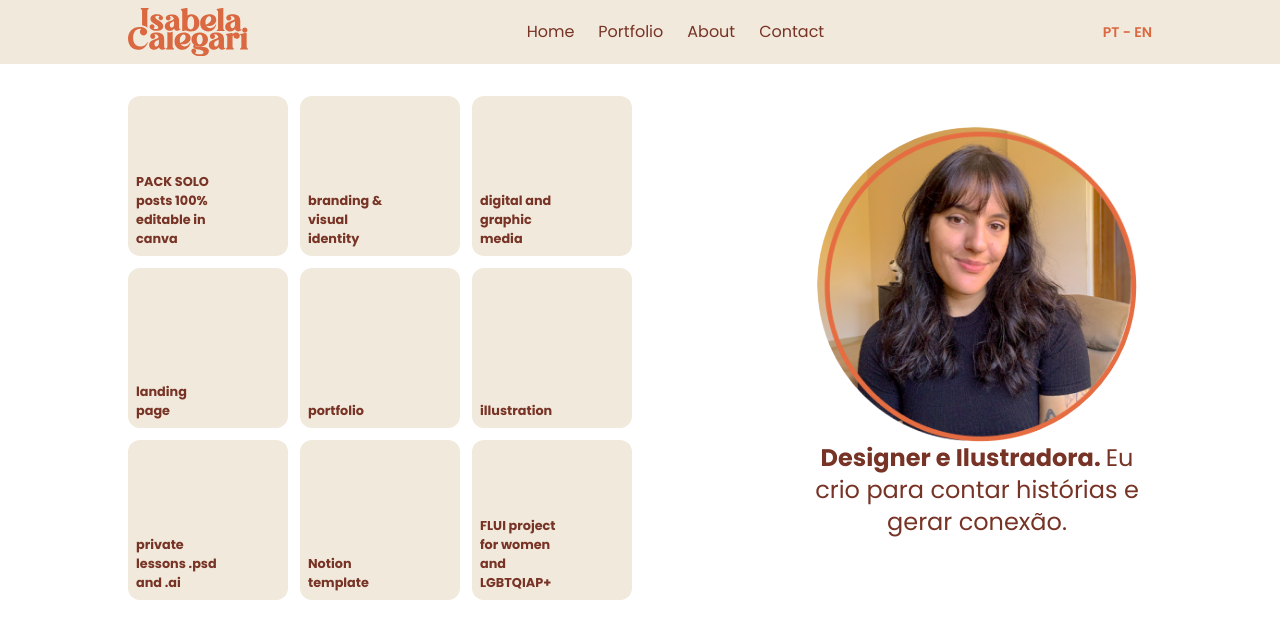
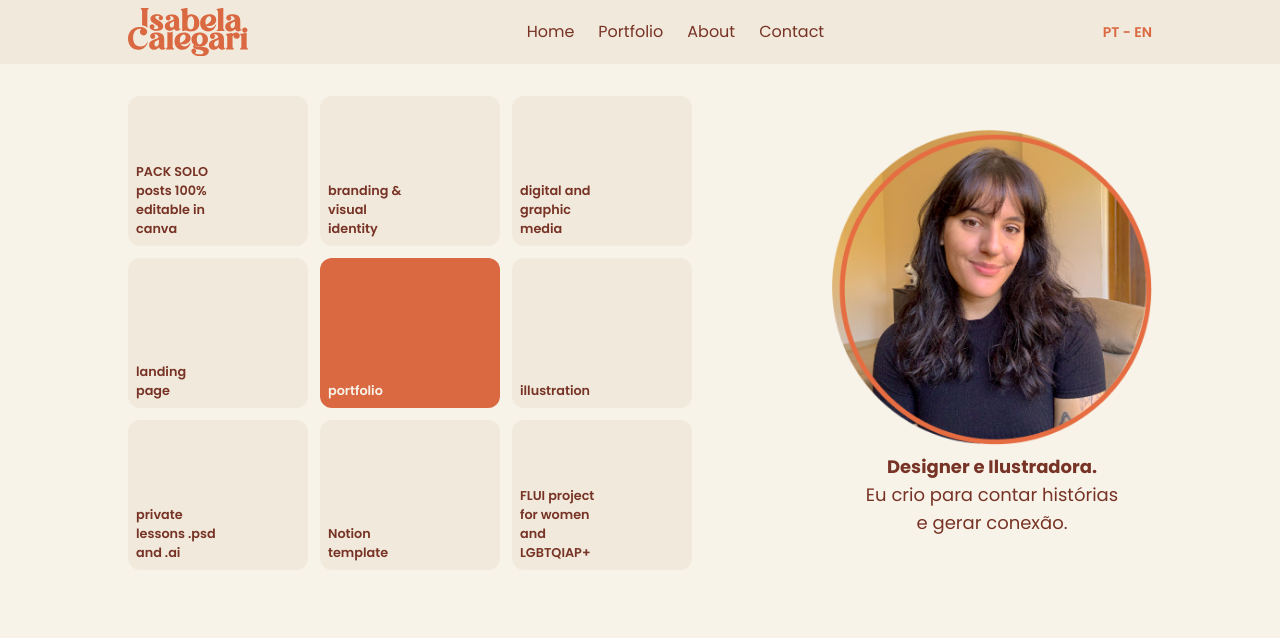
Before and after one commit to JotaDD/belacalegari, a Next.js app: page /about in a window 1280 px wide. Shown: the top 638 px of the page. Built offline with nearby package versions, Linux system fonts and the light colour scheme.

Commit message:
style: set max width for header properly

```diff
--- a/src/app/[locale]/layout.tsx
+++ b/src/app/[locale]/layout.tsx
@@ -24,7 +24,7 @@ export default function RootLayout({
 }: Readonly<RootLayoutType>) {
   return (
     <html lang={locale}>
-      <body className={`${poppins.className} bg-ic-light-yellow`}>
+      <body className={`${poppins.className} bg-ic-orange-50`}>
         <Header />
         {children}
       </body>
--- a/src/components/Hero/Products/index.tsx
+++ b/src/components/Hero/Products/index.tsx
@@ -6,18 +6,19 @@ const Products = () => {
   const locale = useLocale()
   return (
     <section className="">
-      <ul className="grid min-w-[254px] grid-cols-3 grid-rows-3 gap-3  font-bold  ">
+      <ul className="grid min-w-[254px] grid-cols-3 grid-rows-3 gap-3  font-semibold  ">
         {products.map((product, index) => (
           <li
             key={index}
-            className="hover:bg-ic-orange-100 flex aspect-square max-w-[160px]
-            flex-col
-            items-start
+            className={`flex max-w-[180px] flex-col items-start
             justify-end
-            rounded-xl bg-ic-stone-200
+            rounded-xl
             text-[clamp(0.5rem,2.5vw,0.8rem)]
-            text-ic-orange-900 transition-all
-            duration-500  ease-in-out hover:text-ic-orange-800"
+            transition-all
+            duration-500 ease-in-out
+            [aspect-ratio:1.2/1]  hover:bg-ic-orange-100 hover:text-ic-orange-800
+            ${index === 4 ? 'bg-ic-red-500 text-ic-orange-50' : 'bg-ic-stone-200  text-ic-orange-900 '}
+            `}
           >
             <span className="mb-2 ml-2 h-fit w-[min(80%,85px)]">
               <Link href={`#`}>
--- a/src/components/Hero/Profile/index.tsx
+++ b/src/components/Hero/Profile/index.tsx
@@ -10,7 +10,7 @@ const Profile = () => {
   }
 
   return (
-    <div className="mb-8 flex h-full min-w-[215px] flex-col items-center justify-center lg:order-2">
+    <div className=" mb-8 flex h-full flex-col items-center justify-center  lg:order-2 lg:mb-0">
       <Image
         priority={true}
         src={profilePicture}
@@ -18,11 +18,11 @@ const Profile = () => {
         height={173}
         sizes="auto"
         alt="profile picture of Isabela"
-        className="min-w-[180px] rounded-full md:w-[320px]"
+        className="min-w-[180px] md:w-[320px]"
       />
-      <h2 className="w-[clamp(226px,40vw,350px)] text-center text-base text-ic-orange-900 md:text-2xl">
+      <h2 className=" mt-2 w-[clamp(180px,75vw,230px)] text-center text-base text-ic-orange-900 md:w-[260px] md:text-lg">
         <b>{d.hero.title}</b>
-        <span>{d.hero.subtitle}</span>
+        <p>{d.hero.subtitle}</p>
       </h2>
     </div>
   )
--- a/src/components/Hero/index.tsx
+++ b/src/components/Hero/index.tsx
@@ -3,7 +3,7 @@ import Profile from './Profile'
 
 const Hero = () => {
   return (
-    <div className="mt-8 flex w-[80%] max-w-[1200px] flex-col items-center justify-between lg:flex-row ">
+    <div className="mt-8 flex w-[80%] max-w-[1100px] flex-col items-center justify-between lg:flex-row ">
       <Profile />
       <Products />
     </div>
--- a/src/components/ui/Header/index.tsx
+++ b/src/components/ui/Header/index.tsx
@@ -10,7 +10,7 @@ const Header = () => {
 
   return (
     <header className="flex w-full min-w-fit items-center justify-center  bg-ic-stone-200">
-      <div className="flex w-[80%] max-w-[1200px]  items-center justify-between  py-2">
+      <div className="flex w-[80%] max-w-[1100px]  items-center justify-between  py-2">
         <Logo />
         <div className="flex w-fit gap-2  md:order-2 md:space-x-8 rtl:space-x-reverse ">
           <TranslateButton />
```
